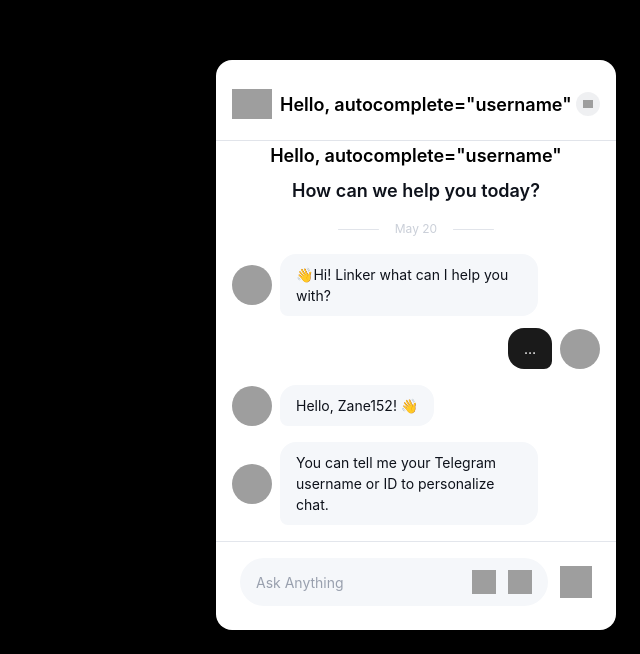
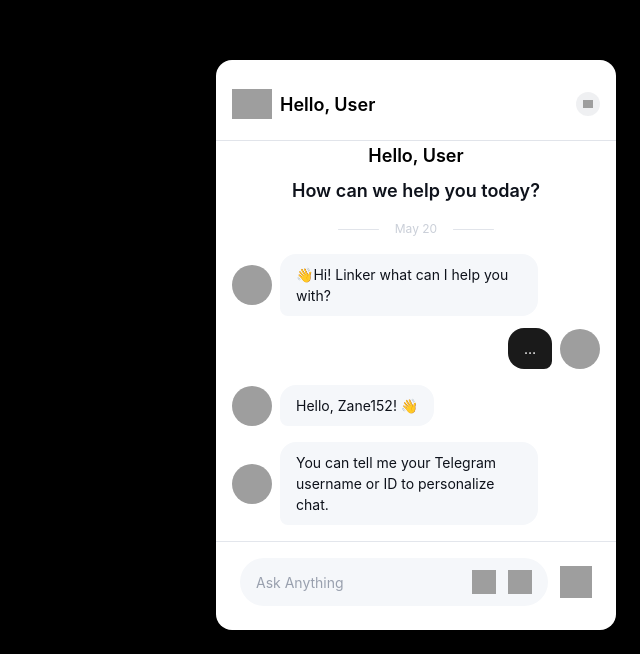
Before and after one commit to coachjoelinterlinklabs/InterLink-AI-Chatbot, a website: page public/message-box.html in a window 1280 px wide. Shown: the part 146-800 px from the top of the page, without its empty margins (640-1280 px from the left). Drawn offline with nearby package versions, Linux system fonts and the light colour scheme; grey boxes are pictures that could not be loaded; a web font is replaced by a local one.

Commit message:
Update message-box.html

```diff
--- a/public/message-box.html
+++ b/public/message-box.html
@@ -69,7 +69,7 @@
                 src="https://public.interlinklabs.ai/1761665406060_Logo.png"
                 alt="" />
             </div>
-            <h1 class="font-semibold text-[18px]" id="userGreeting">Hello, autocomplete="username"</h1>
+            <h1 class="font-semibold text-[18px]" id="userGreeting">Hello, User</h1>
           </div>
           <button class="header-button">
             <img
@@ -82,7 +82,7 @@
         <div class="chat-area overflow-y-auto max-h-[50vh] flex flex-col gap-4">
           <div>
             <div class="flex flex-col items-center gap-2">
-              <h1 class="font-semibold text-[18px]" id="userGreeting">Hello, autocomplete="username"</h1>
+              <h1 class="font-semibold text-[18px]" id="userGreeting">Hello, User</h1>
               <h1 class="text-[#0E121B] font-semibold text-[18px]">
                 How can we help you today?
               </h1>
@@ -206,6 +206,10 @@
         </div>
       </div>
     </main>
-	<script src="main.js"></script>
+	<script>
+  const id = localStorage.getItem("interlinkID") || "User";
+  document.getElementById("userGreeting").textContent = `Hello, ${id}`;
+</script>
+<script src="main.js"></script>
   </body>
 </html>
```
